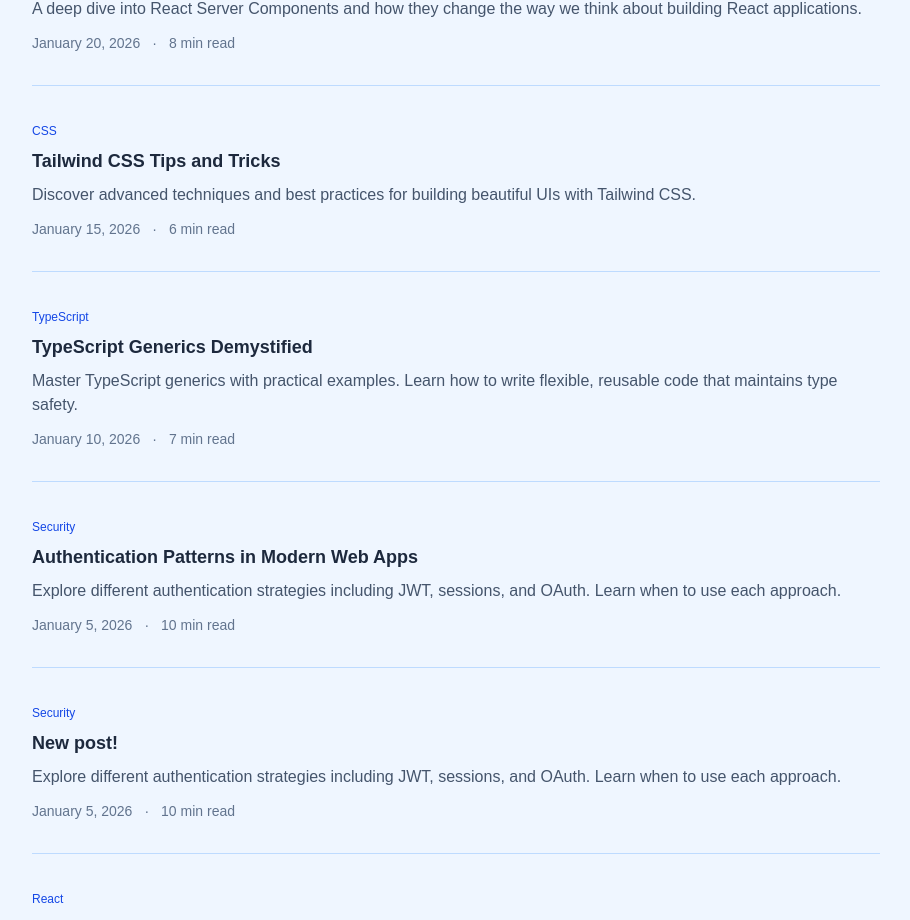
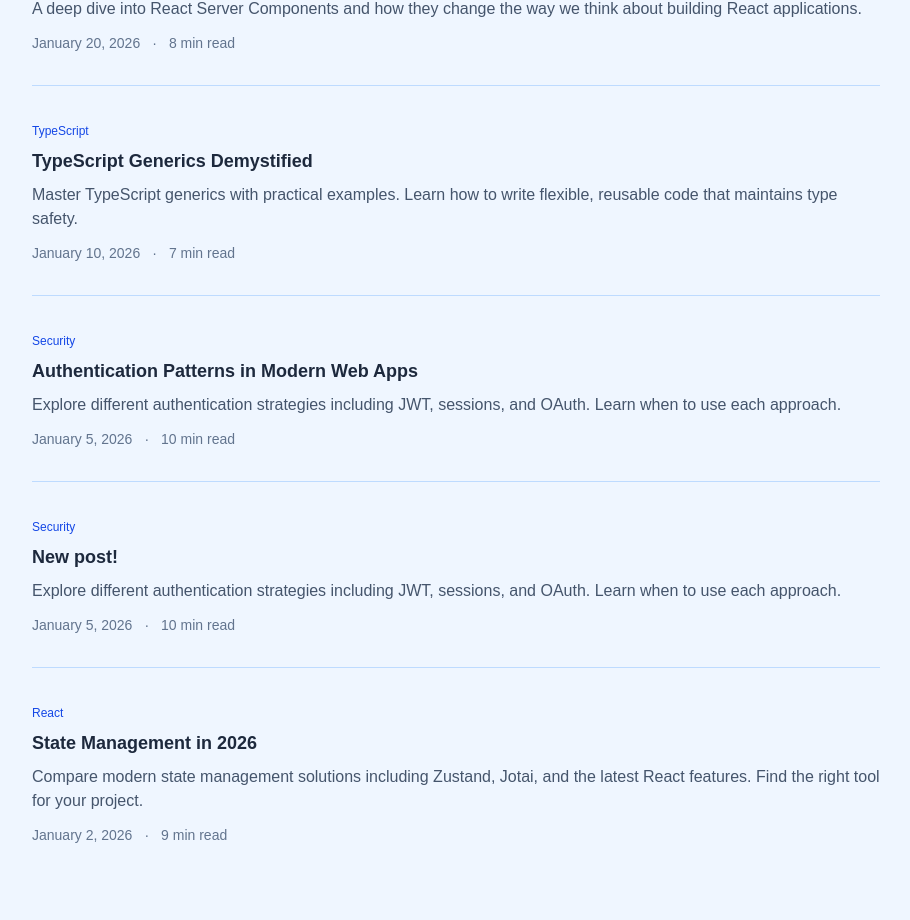
Before and after one commit to evisdren/blog, a Next.js app: page / in a window 1280 px wide. Shown: the part 911-1831 px from the top of the page, without its empty margins (184-1094 px from the left). Built offline with nearby package versions, Linux system fonts and the light colour scheme.

Commit message:
remove a post
Entire-Checkpoint: dc82781f0421

```diff
--- a/app/page.tsx
+++ b/app/page.tsx
@@ -40,15 +40,6 @@ const posts = [
     date: "January 20, 2026",
     category: "React",
     readTime: "8 min read",
-  },
-  {
-    id: 3,
-    title: "Tailwind CSS Tips and Tricks",
-    excerpt:
-      "Discover advanced techniques and best practices for building beautiful UIs with Tailwind CSS.",
-    date: "January 15, 2026",
-    category: "CSS",
-    readTime: "6 min read",
   },
   {
     id: 4,
```
